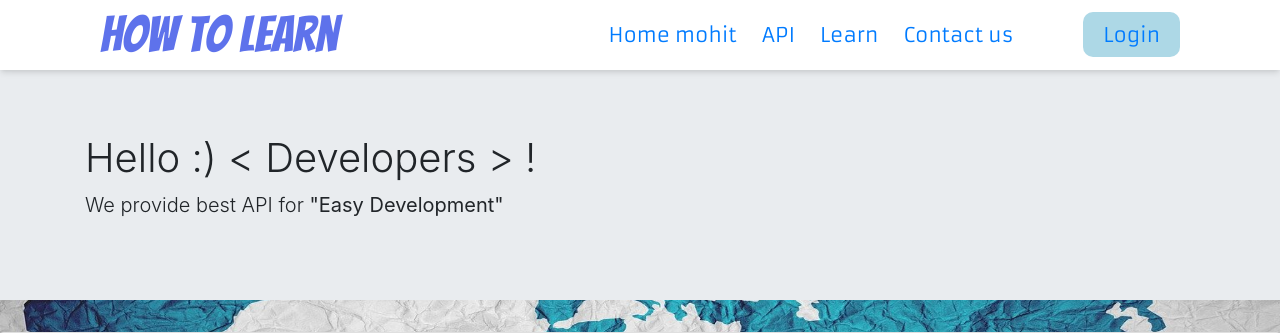
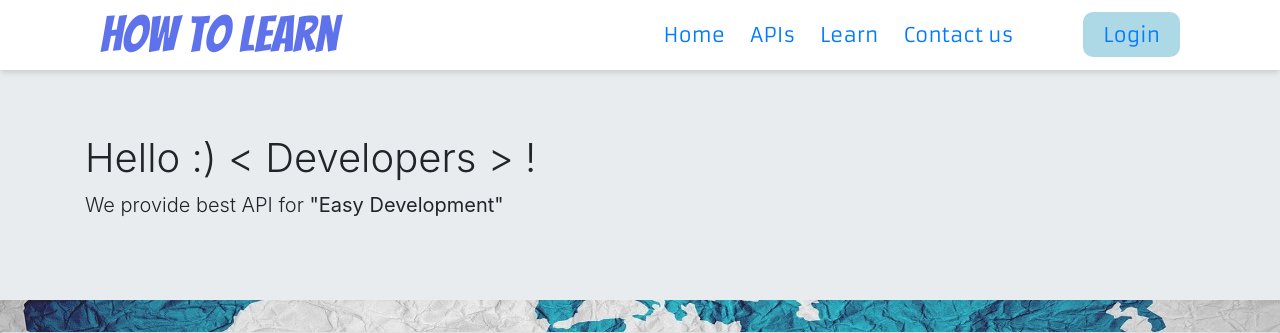
Before and after one commit to mohit-kumar-suthar/howtolearn, a Django app: page / in a window 1280 px wide. Shown: the top 333 px of the page. Run offline with Django 3.2, Linux system fonts and the light colour scheme; some libraries are stand-ins or nearby versions.

Commit message:
change header

```diff
--- a/templates/header.html
+++ b/templates/header.html
@@ -5,8 +5,8 @@
         <div class="nav-items" id="#nav-items">
             <div class="items">
                 <nav>
-                    <a href="{% url 'home' %}">Home mohit</a>
-                    <a href="#">API</a>
+                    <a href="{% url 'home' %}">Home</a>
+                    <a href="#">APIs</a>
                     <a href="#">Learn</a>
                     <a href="#">Contact us</a>
                 </nav>
```
